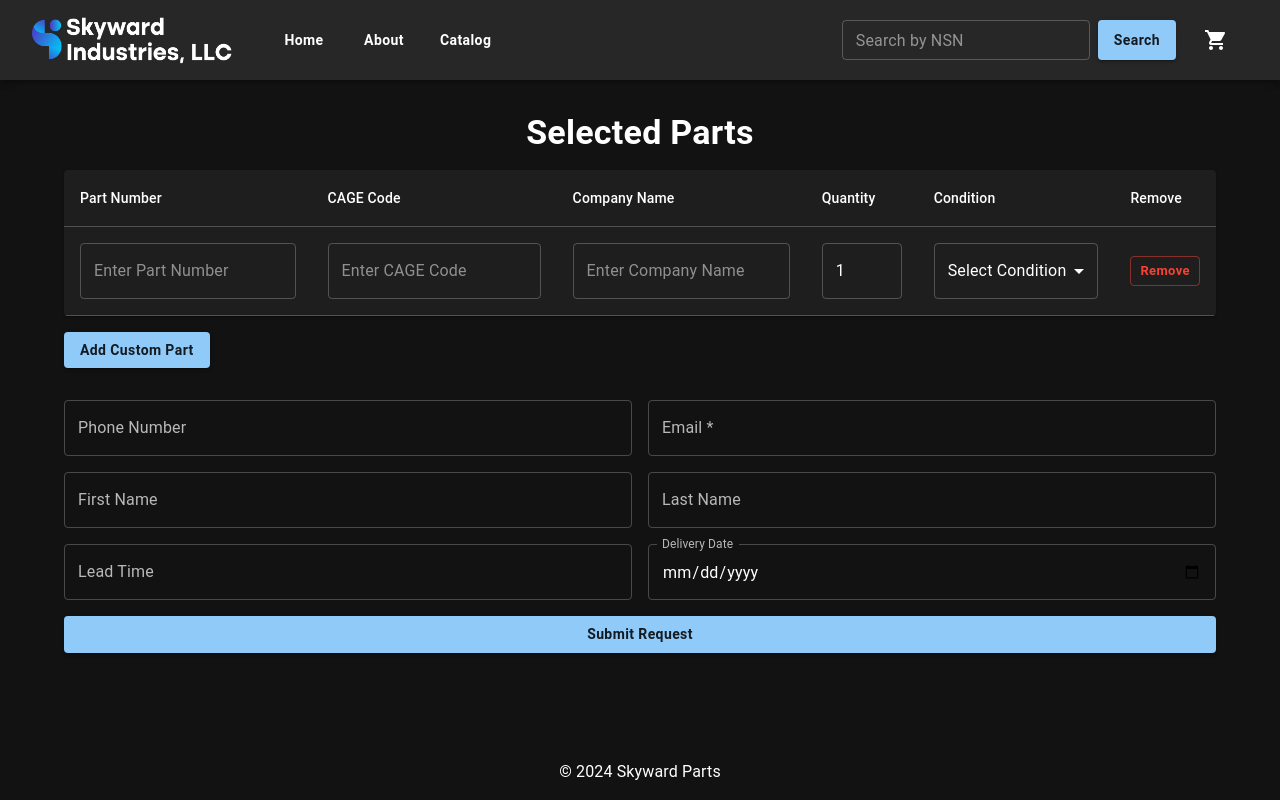
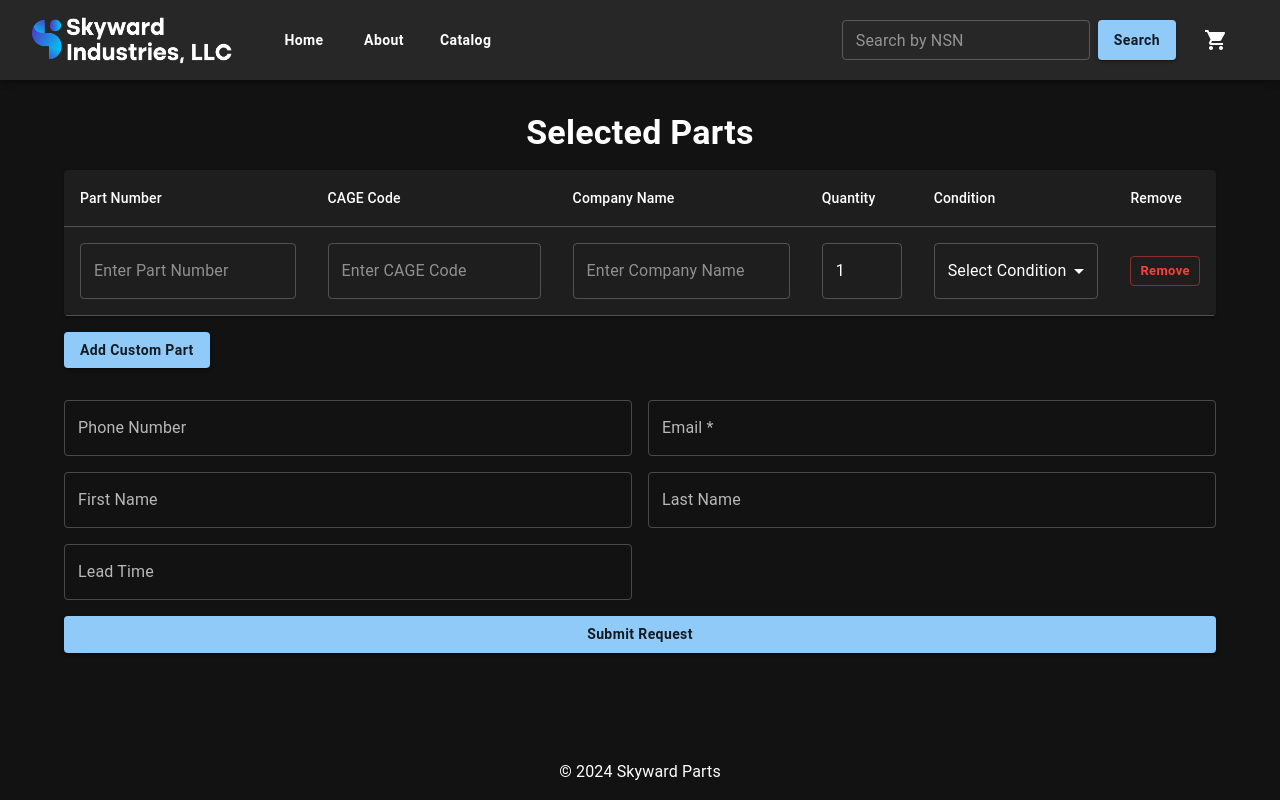
Before and after one commit to skyward-industries/fe, a Next.js app: page /cart in a window 1280 px wide. Built offline with nearby package versions, Linux system fonts and the light colour scheme.

Commit message:
remove date

```diff
--- a/src/app/cart/page.tsx
+++ b/src/app/cart/page.tsx
@@ -92,15 +92,20 @@ export default function CartPage() {
     };
 
     try {
-      const response = await fetch(`${process.env.NEXT_PUBLIC_API_URL}/api/send-email`, {
-        method: "POST",
-        headers: { "Content-Type": "application/json" },
-        body: JSON.stringify(submissionData),
-      });
+      const response = await fetch(
+        `${process.env.NEXT_PUBLIC_API_URL}/api/send-email`,
+        {
+          method: "POST",
+          headers: { "Content-Type": "application/json" },
+          body: JSON.stringify(submissionData),
+        }
+      );
       if (!response.ok) throw new Error("Submission failed");
       reset();
       clearSelection();
-      setCustomParts([{ part_number: "", cage_code: "", company_name: "", date_est: "" }]);
+      setCustomParts([
+        { part_number: "", cage_code: "", company_name: "", date_est: "" },
+      ]);
     } catch (error) {
       console.error("Error submitting form:", error);
     } finally {
@@ -301,15 +306,6 @@ export default function CartPage() {
           <Grid item xs={12} sm={6}>
             <TextField label="Lead Time" fullWidth {...register("leadTime")} />
           </Grid>
-          <Grid item xs={12} sm={6}>
-            <TextField
-              type="date"
-              label="Delivery Date"
-              fullWidth
-              {...register("deliveryDate")}
-              InputLabelProps={{ shrink: true }}
-            />
-          </Grid>
           <Grid item xs={12}>
             <Button
               type="submit"
```
